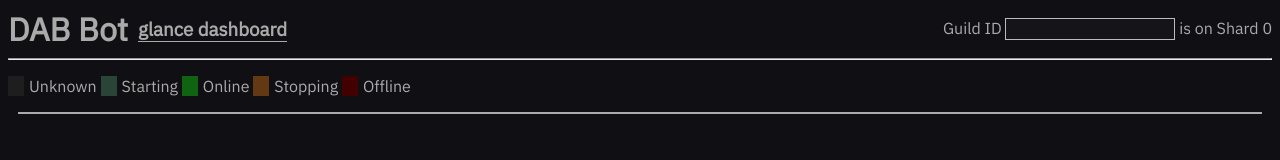
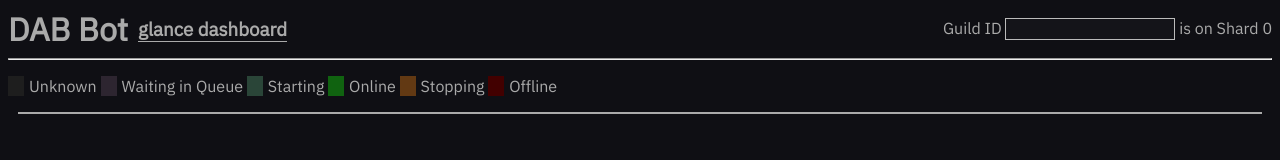
Before and after one commit to foxbot/glance, a plain HTML site: page website/index.html in a window 1280 px wide. Drawn offline with Linux system fonts and the light colour scheme.

Commit message:
add waiting status to enum

```diff
--- a/website/css/main.css
+++ b/website/css/main.css
@@ -75,6 +75,10 @@ i.shard {
     color: #fff;
     background-color: rgb(30, 30, 30);
 }
+.shard[data-status="waiting"] {
+    color: #fff;
+    background-color: rgb(45, 37, 48);
+}
 .shard[data-status="starting"] {
     color: #fff;
     background-color: rgb(42, 69, 56);
--- a/website/index.html
+++ b/website/index.html
@@ -17,6 +17,7 @@
     <div class="shard-legend">
       <p>
         <i class="shard" data-status="unknown"></i>Unknown
+        <i class="shard" data-status="waiting"></i>Waiting in Queue
         <i class="shard" data-status="starting"></i>Starting
         <i class="shard" data-status="online"></i>Online
         <i class="shard" data-status="stopping"></i>Stopping
--- a/website/js/index.js
+++ b/website/js/index.js
@@ -102,10 +102,11 @@ const OP = {
 };
 const STATUS = {
   0: 'unknown',
-  1: 'starting',
-  2: 'online',
-  3: 'stopping',
-  4: 'offline'
+  1: 'waiting',
+  2: 'starting',
+  3: 'online',
+  4: 'stopping',
+  5: 'offline'
 };
 
 function onMessage(e) {
```
Also changed, not shown: 1 other file.
